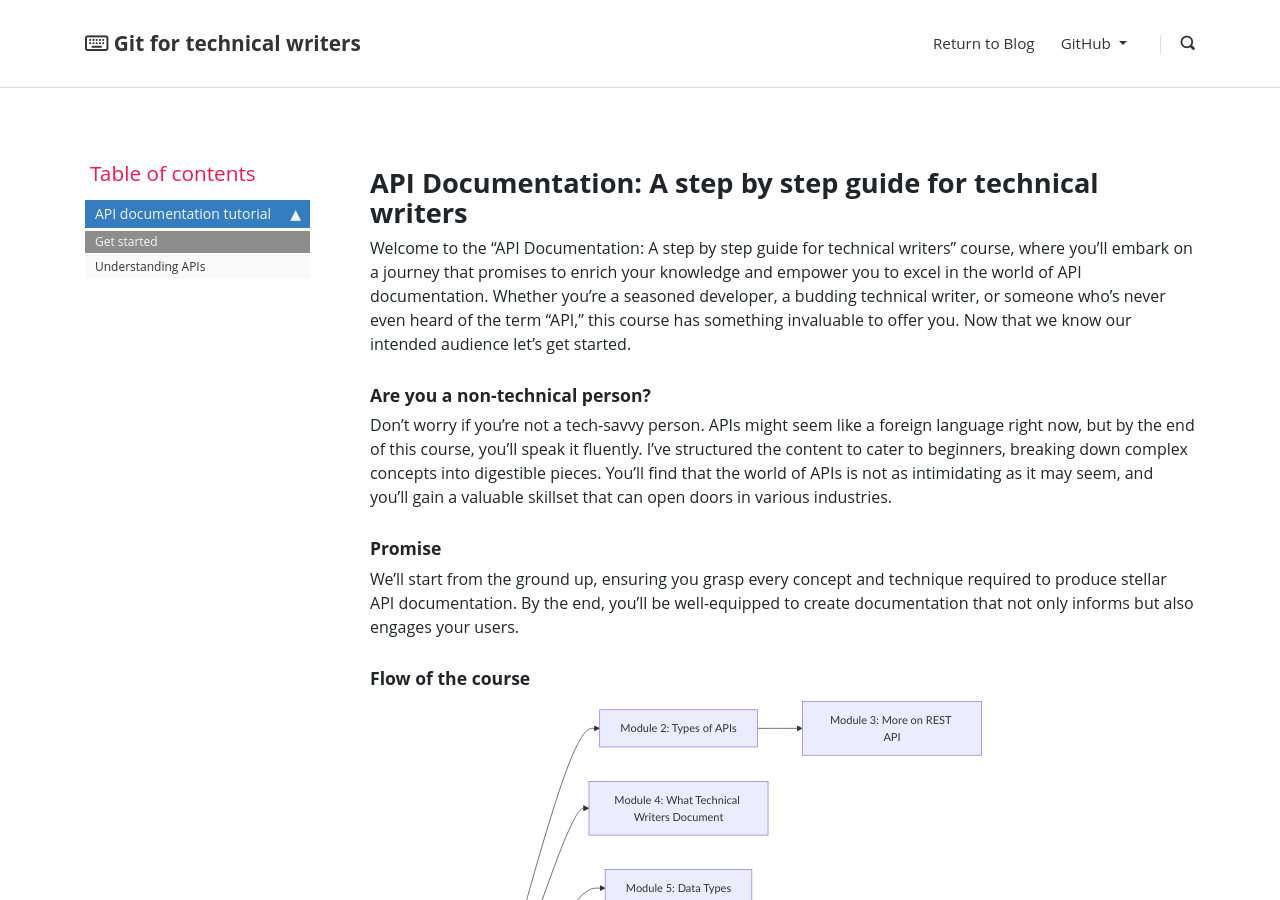
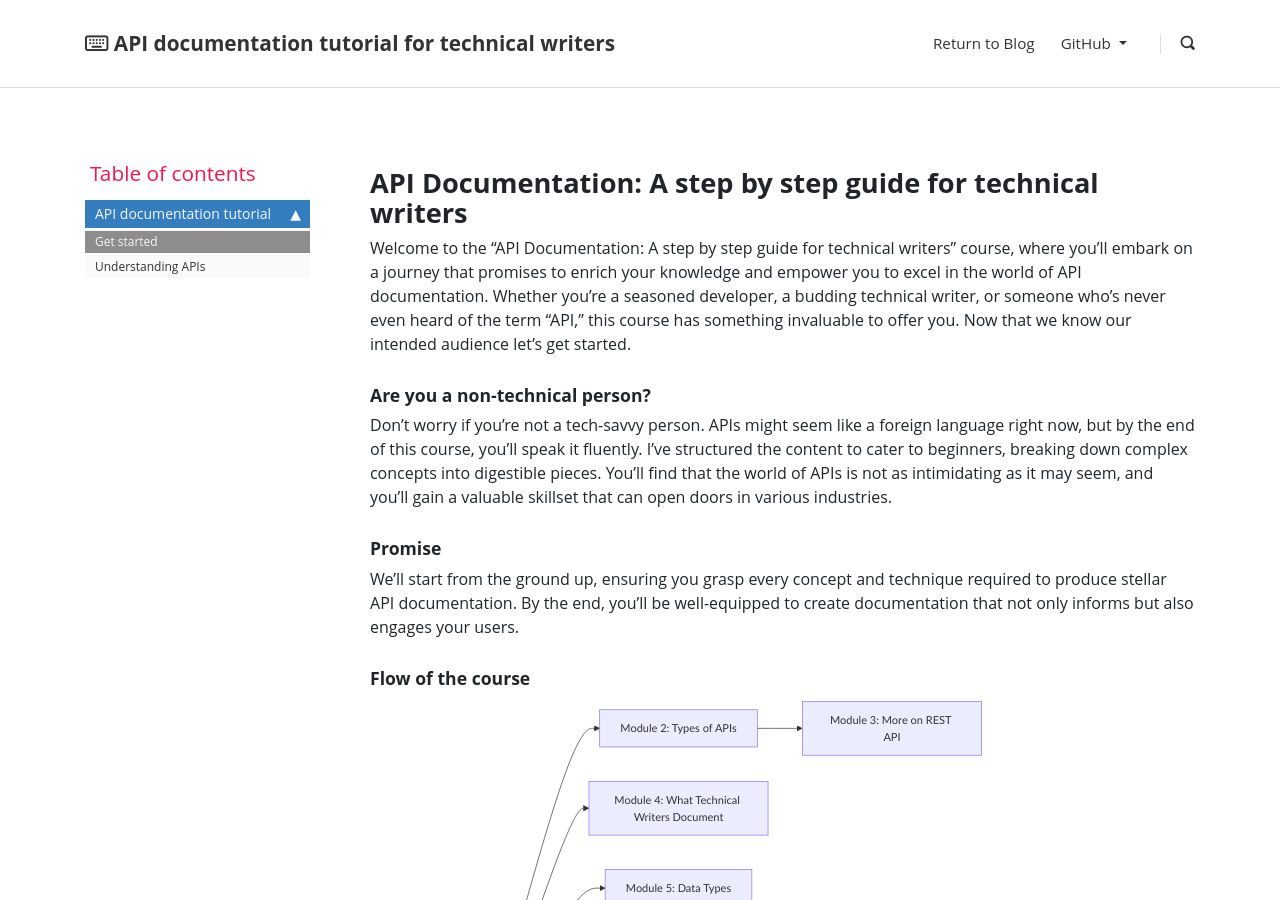
Before and after one commit to gautriv/apidocumentation, a Jekyll site: the page built from index.md, in a window 1280 px wide and 900 px high. Built offline with Jekyll 4.4.1, drawn with Linux system fonts in a browser that asks for light colours; nearby versions of some CDN libraries; comment, search, counter and statistics services are not loaded.

Commit message:
Updated course content

```diff
--- a/_includes/topnavigation.html
+++ b/_includes/topnavigation.html
@@ -18,7 +18,7 @@
         <!-- Navbar Brand -->
         <div class="navbar-header d-flex align-items-center justify-content-between">
             <!-- Navbar Brand --><a class="navbar-brand" href="{{ "/" | prepend: site.baseurl }}"><i class="fa fa-keyboard-o"></i>
-                Git for technical writers</a>
+                API documentation tutorial for technical writers</a>
             <!-- Toggle Button-->
             <button type="button" data-toggle="collapse" data-target="#navbarcollapse" aria-controls="navbarcollapse"
                 aria-expanded="false" aria-label="Toggle navigation"
```
